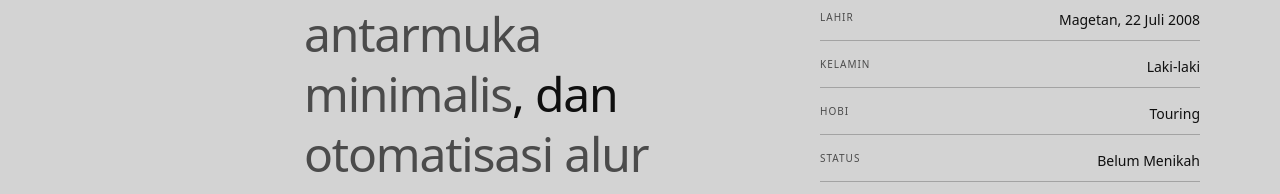
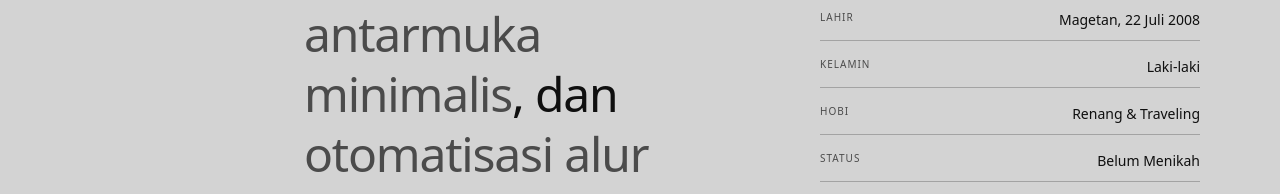
Before and after one commit to rqan/MeinProfile, a Next.js app: page / in a window 1280 px wide. Shown: the part 1240-1434 px from the top of the page. Built offline with nearby package versions, Linux system fonts and the light colour scheme.

Commit message:
Update teks portfolio

```diff
--- a/src/components/sections/Intro.tsx
+++ b/src/components/sections/Intro.tsx
@@ -91,7 +91,7 @@ export function Intro() {
                 <span className="text-lightMuted dark:text-darkMuted uppercase tracking-widest text-[10px]">
                   Hobi
                 </span>
-                <span>Touring</span>
+                <span>Renang & Traveling</span>
               </div>
               <div className="flex justify-between border-b-minimal border-lightBorder dark:border-darkBorder pb-2.5">
                 <span className="text-lightMuted dark:text-darkMuted uppercase tracking-widest text-[10px]">
```
